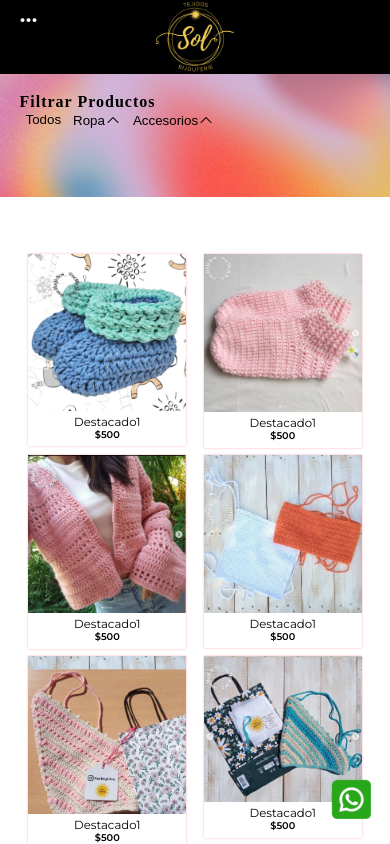
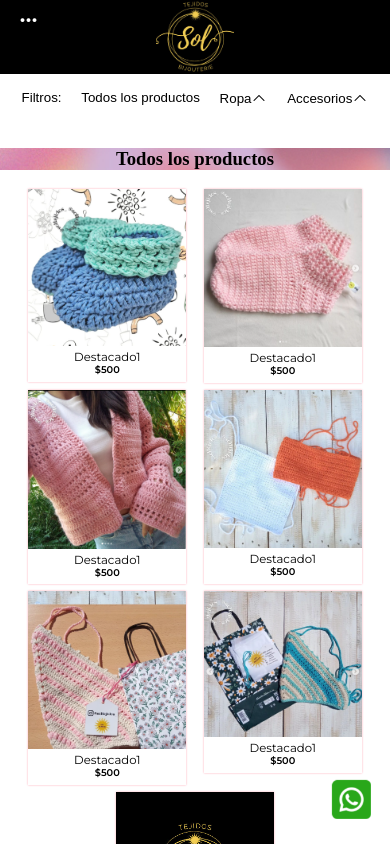
Before and after one commit to Orianamartina/Sol, a Next.js app: page /shop in a window 390 px wide. Shown: the top 844 px of the page. Built offline with nearby package versions, Linux system fonts and the light colour scheme; a web font is replaced by a local one.

Commit message:
responsive filters

```diff
--- a/src/app/components/Footer.css
+++ b/src/app/components/Footer.css
@@ -14,3 +14,8 @@
     margin: 2%;
     width: 100%;
 }
+@media (max-width:800px){
+    #footer{
+        flex-direction: column;
+    }
+}
--- a/src/app/sharedComponents/Button.css
+++ b/src/app/sharedComponents/Button.css
@@ -19,7 +19,6 @@
 
 .white-green-border-black{
     border: 1px solid var(--1);
-
     background-color: white;
     padding: 1%;
     cursor: pointer;
@@ -32,7 +31,7 @@
 
 }
 .white-green-border-black h1 {
-    font-size: medium;
+    font-size: 0.8rem;
     font-weight: lighter;
 }
 
--- a/src/app/shop/CategoriasShop.css
+++ b/src/app/shop/CategoriasShop.css
@@ -3,21 +3,23 @@
 .categoriasShop{
     max-width: 100%;
     font-size: small;
-    background-image: url("../../Images/ee20fd45-85f9-409a-b1df-1a1972f19fb4.jfif");
-    background-size: cover;
+    /*background-image: url("../../Images/ee20fd45-85f9-409a-b1df-1a1972f19fb4.jfif");
+    background-size: cover;*/
     margin-top: 0;
-    padding: 5%;
-    height: 10vh;
+    padding: 2%;
+    height: 6vh;
     transition: all 0.3s;
+    text-align: center;
 }
 .openCat{
-    height: 20vh;
+    height: 14vh;
 }
 
 .categoriasShop h1{
     letter-spacing: 1px;
     font-size: medium;
     display: inline;
+
 }
 .categoriasShop h3{
     margin: 0;
@@ -27,9 +29,12 @@
 }
 .filter{
     display: flex;
-    width: 50%;
+    width: 100%;
     justify-content: space-evenly;
+    color: black;
+    transition: 1s;
 }
+
 .arrowIcon{
     height: 1rem;
     width: auto;
@@ -52,5 +57,17 @@
     align-items: center;
 }
 .selectOptions{
-    font-size: 0.8rem;
+    text-align: left;
+    font-size: 0.7rem;
+    padding: 2px;
+    font-family: var(--font2);
+    font-weight: 400;
 }
+.selectMain{
+    margin-top: 2%;
+}
+@media (min-width:800px){
+    .openCat{
+        height: 20vh;
+    }
+}
--- a/src/app/shop/CategoriasShop.jsx
+++ b/src/app/shop/CategoriasShop.jsx
@@ -16,15 +16,17 @@ function CategoriasShop(props) {
     else{
       props.setCategoria(cat)
     }
+    setOpenSelect(false)
 
   }
 
   return (
     <div className={openSelect? "categoriasShop openCat":"categoriasShop"}>
-        <h1>Filtrar Productos</h1>
+
         <div className="selectMain" >
           <div className="filter">
-            <button onClick={() => {props.setCategoria("Todos");changeButtonState("Todos")}}>Todos</button>
+            <button>Filtros:</button>
+            <button onClick={() => {props.setCategoria("Todos");openSelect && setOpenSelect(false)}}>Todos los productos</button>
             {props.categorias.map((categoria) =>{
               let options = Object.entries(categoria)
               return(
--- a/src/app/shop/page.css
+++ b/src/app/shop/page.css
@@ -7,6 +7,13 @@
 
     transition: all 0.5s;
 
+}
+.categoryTitle{
+    text-align: center;
+    background-image: url("../../Images/ee20fd45-85f9-409a-b1df-1a1972f19fb4.jfif");
+    background-size: cover;
+    margin: 0;
+    margin-top: 2%;
 }
 .blurry{
     display: flex;
--- a/src/app/shop/page.jsx
+++ b/src/app/shop/page.jsx
@@ -81,6 +81,7 @@ export default function Shop() {
       dispatch(getProducts(prods))
       setProductos(prods)
     }
+    setCategoria("Todos")
 
   },[])
 
@@ -103,7 +104,7 @@ export default function Shop() {
       <div className={"shopPage"}>
 
         <CategoriasShop categorias={categorias} setCategoria={filtrarProductos} />
-        <h3>{categoria}</h3>
+        <h3 className="categoryTitle">{categoria == "Todos"? "Todos los productos": categoria}</h3>
         <ProductSection productos={productos}/>
       </div>
 
```
Also changed, not shown: src/app/components/Destacados.css (+8 -4 lines), src/app/page.jsx (+7 -8 lines).
